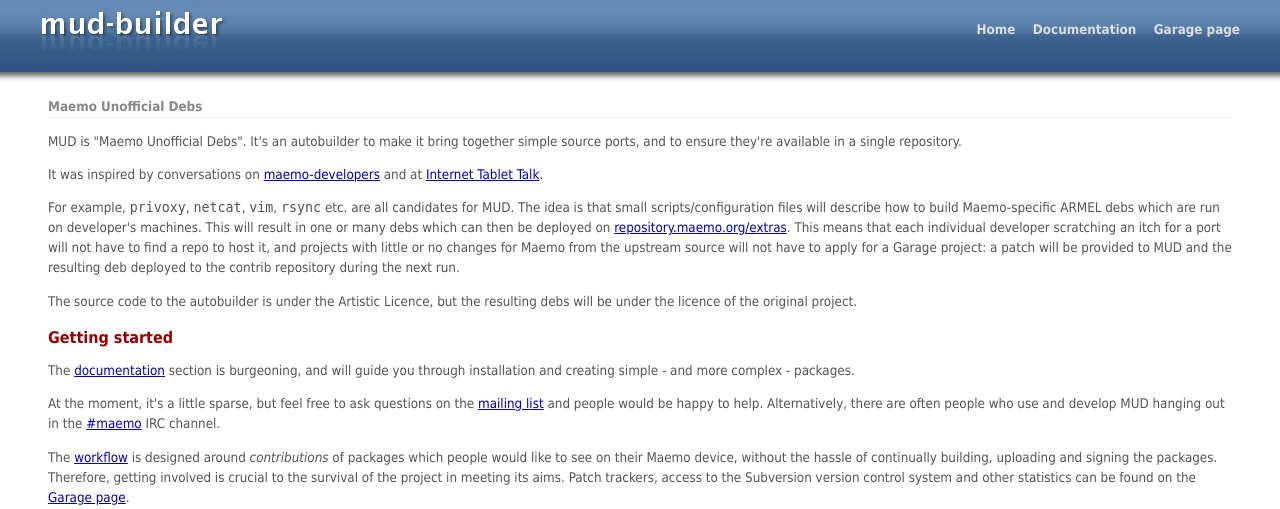
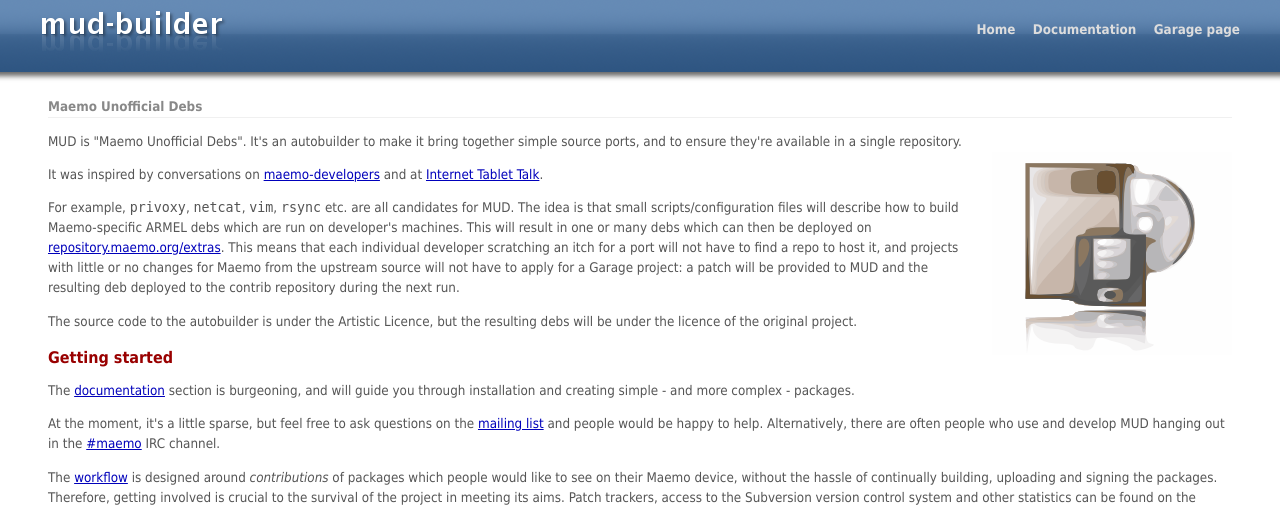
Before and after one commit to GrahamCobb/maemo-mud-builder, a PHP site: page / in a window 1280 px wide. Shown: the top 509 px of the page. Run offline with PHP 8.4, Linux system fonts and the light colour scheme; data that the repository does not hold is empty.

Commit message:
Add package logo to front page to brighten it up a bit

```diff
--- a/www/index.php
+++ b/www/index.php
@@ -1,5 +1,7 @@
 <? include("_header.php") ?>
 <h2 class="subtitle">Maemo Unofficial Debs</h2>
+
+<div id="branding"></div>
 
 <p>MUD is "Maemo Unofficial Debs". It's an autobuilder to make it bring together
 simple source ports, and to ensure they're available in a single repository.</p>
--- a/www/style.css
+++ b/www/style.css
@@ -148,3 +148,13 @@ ul#navigation li a:hover {
   text-decoration: underline;
   color:           #fff;
 }
+
+#branding {
+  display:       block;
+  float:         right;
+  margin:        1.5em 0px 1em 1.5em;
+  background:    url(images/package-large.png) top left no-repeat;
+  width:         240px;
+  height:        203px;
+  padding:       0px;
+}
```
Also changed, not shown: www/images/package-large.png (added).
